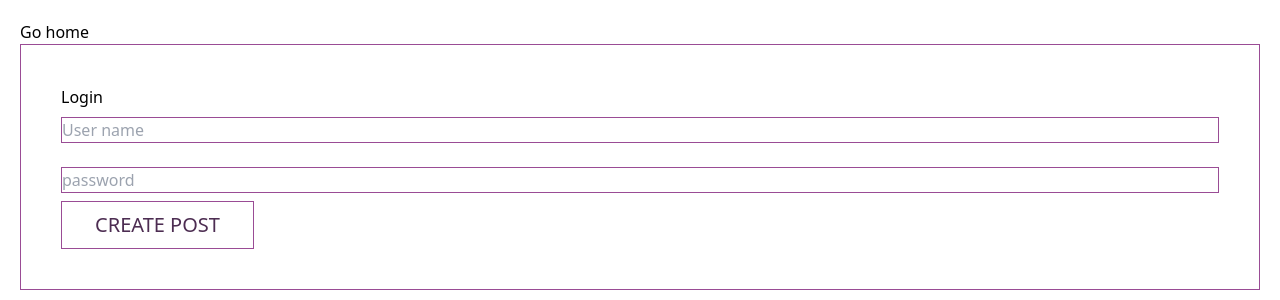
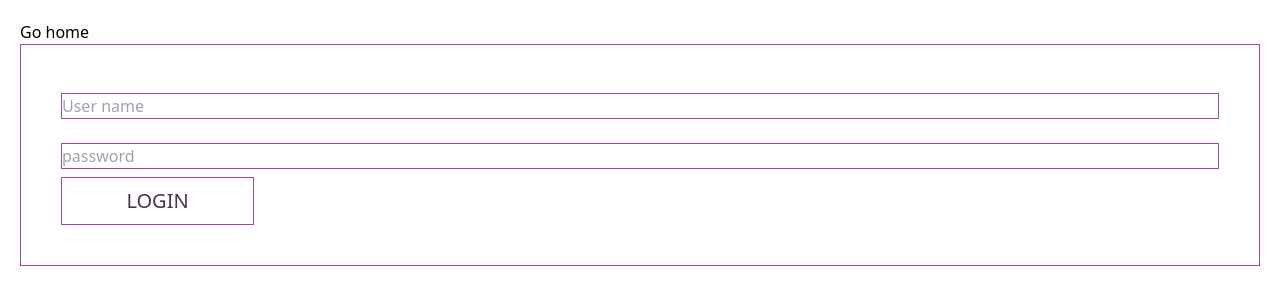
Before and after one commit to MADROCHA/hackathon2022_thefempost, a React (Create React App) app: page /login in a window 1280 px wide. Shown: the top 300 px of the page. Built offline with nearby package versions, Linux system fonts and the light colour scheme.

Commit message:
button login.jsx fix

```diff
--- a/src/pages/Login.jsx
+++ b/src/pages/Login.jsx
@@ -8,9 +8,7 @@ const Login = () => {
             <Link to="/">Go home</Link>
                 <div class="flex flex-col p-10 border border-violet-light">
 
-                    <h2>Login</h2>
-
-                    <form action="">
+                            <form action="">
 
                         <div class="flex flex-col space-y-2">
                             <label for="username"></label>
@@ -21,7 +19,7 @@ const Login = () => {
                             <input class="border-violet-light border" placeholder="password" type="text" id="category" name="category"/>
 
                             <button class="border-violet-light border hover:bg-violet-dark hover:text-white open-sans text-violet-dark text-xl justify-center flex place-items-center h-12 w-2/12 ">
-                                    CREATE POST
+                                LOGIN
                             </button>
                         </div>
                     </form>
```
